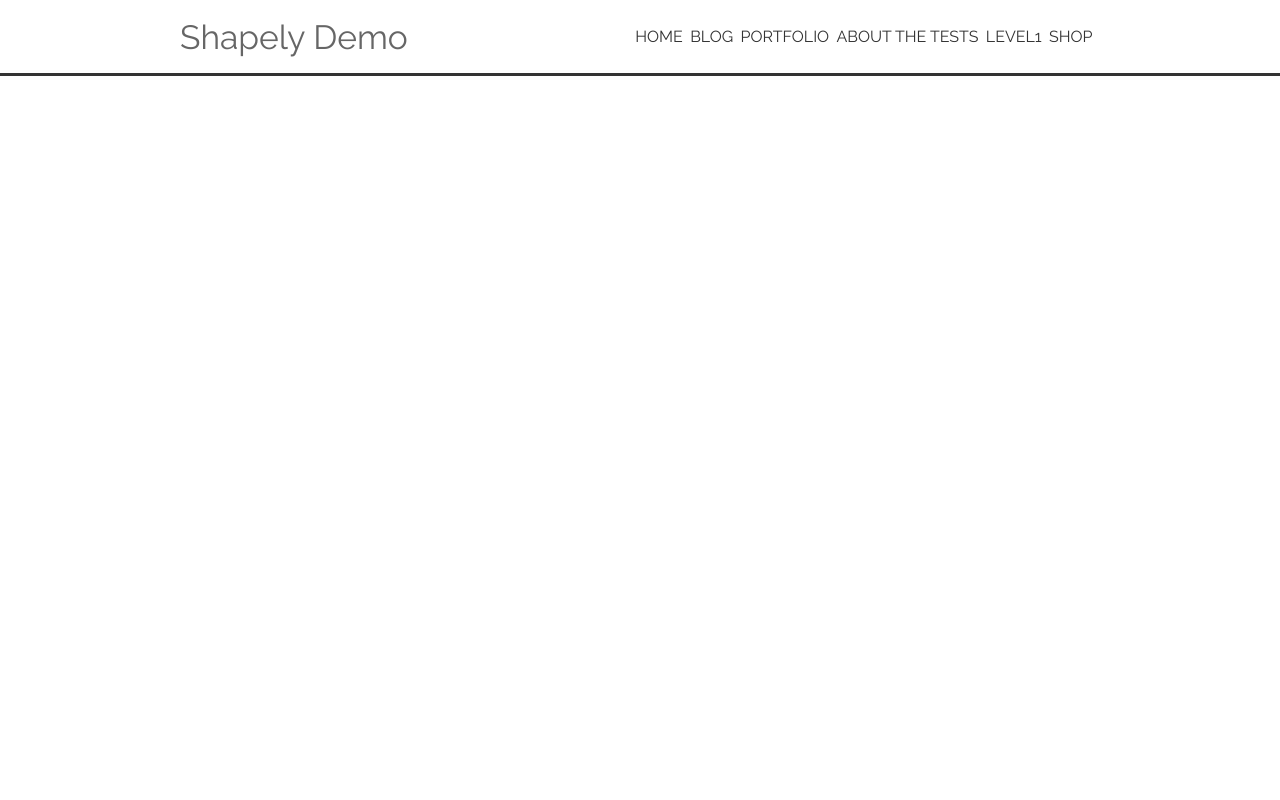
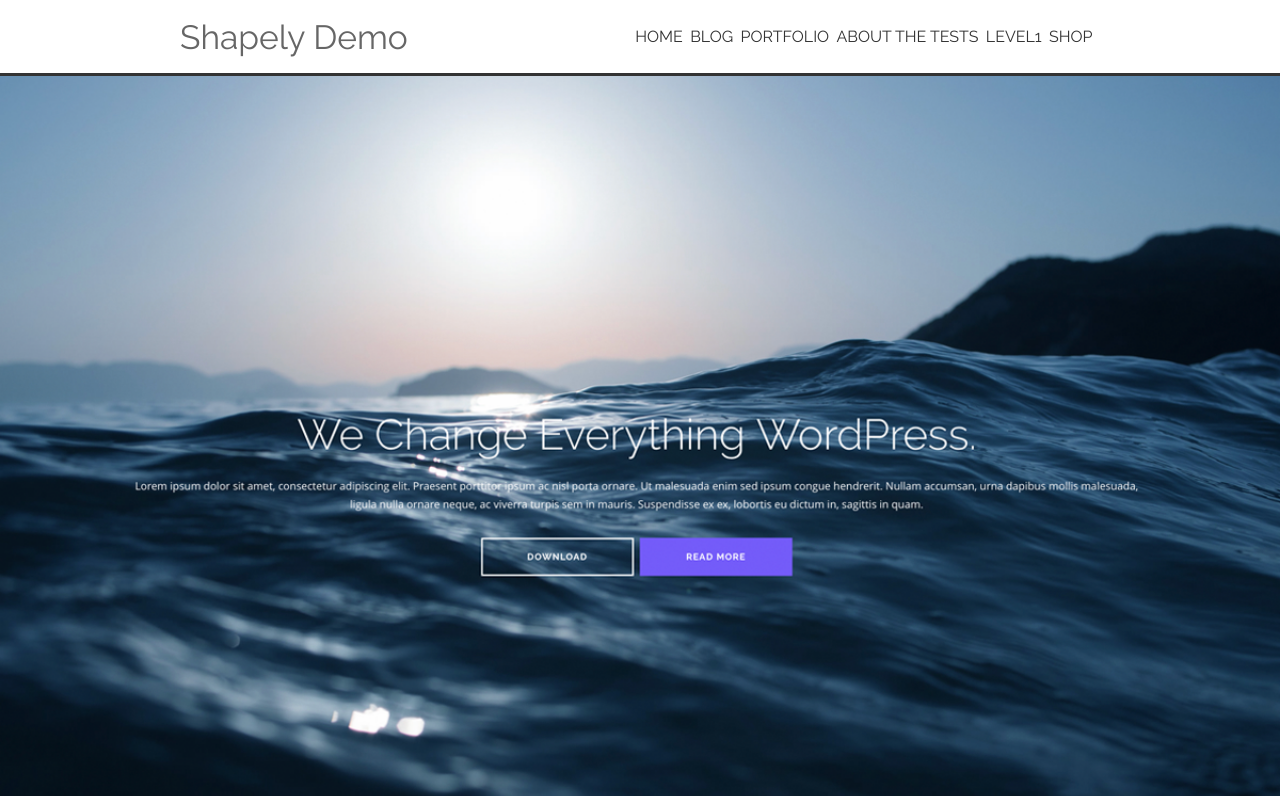
Before and after one commit to michaelsupercode/Lev2_2_css-vert_flex_navigation-shapely-2-6, a plain HTML site: page index.html in a window 1280 px wide. Drawn offline with Linux system fonts and the light colour scheme.

Commit message:
short rep

```diff
--- a/assets/css/style.css
+++ b/assets/css/style.css
@@ -7,6 +7,16 @@
     list-style: none;
     text-decoration: none;
 }
+
+main {
+  background: url(../shapely.webp) no-repeat center/cover;
+  height: 90vh;
+  display: flex;
+  justify-content: center;
+  align-items: center;
+  text-align: center;
+}
+
 header {
     height: 76px;
     border-bottom: 3px solid #333;
--- a/index.html
+++ b/index.html
@@ -3,10 +3,11 @@
 
 <head>
     <meta charset="UTF-8">
+    <link rel="icon" href="assets/favicon.ico" />
     <meta http-equiv="X-UA-Compatible" content="IE=edge">
     <meta name="viewport" content="width=device-width, initial-scale=1.0">
     <link rel="stylesheet" href="assets/css/style.css">
-    <title>Lev2_2_css-vertiefung_flex_navigation-shapely-2 6_michael</title>
+    <title>Lev2_2_flex_navigation-shapely-2 6</title>
 </head>
 
 <body>
@@ -23,6 +24,7 @@
             </ul>
         </nav>
     </header>
+    <main></main>
     <script src="assets/js/main.js"></script>
     <script src="https://kit.fontawesome.com/5829bb5b5b.js" crossorigin=„anonymous“></script>
 </body>
```
Also changed, not shown: assets/favicon.ico (added), assets/shapely.webp (added).
